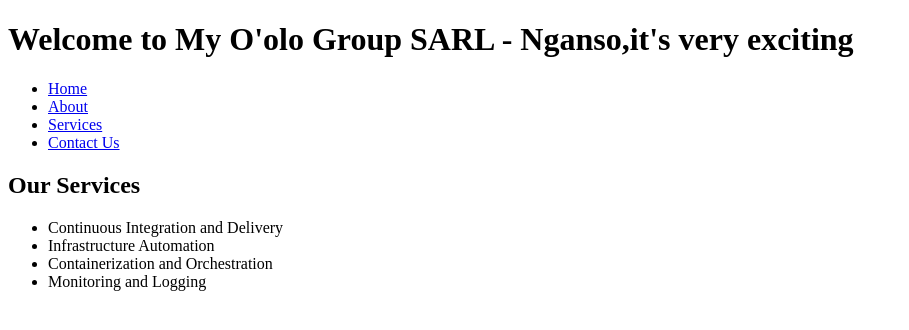
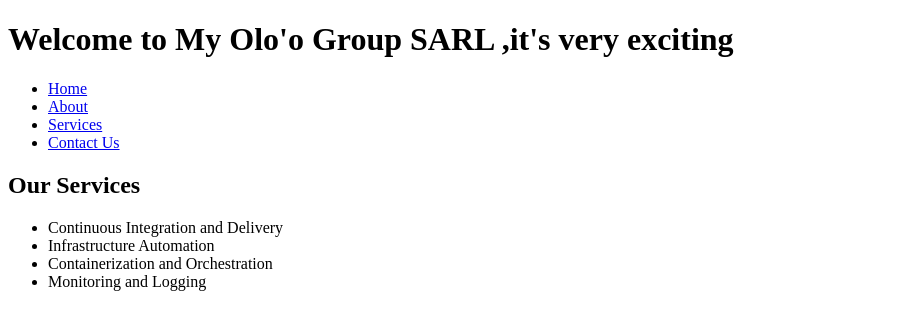
Before and after one commit to njanfang/testcicd, a plain HTML site: page index.html in a window 1280 px wide. Shown: the whole page, without its empty margins (0-909 px from the left). Drawn offline with Linux system fonts and the light colour scheme.

Commit message:
fix: fixed some typos

```diff
--- a/index.html
+++ b/index.html
@@ -5,7 +5,7 @@
   </head>
   <body>
     <header>
-      <h1>Welcome to My O'olo Group SARL - Nganso,it's very exciting </h1>
+      <h1>Welcome to My Olo'o Group SARL ,it's very exciting </h1>
     </header>
     <nav>
       <ul>
```
